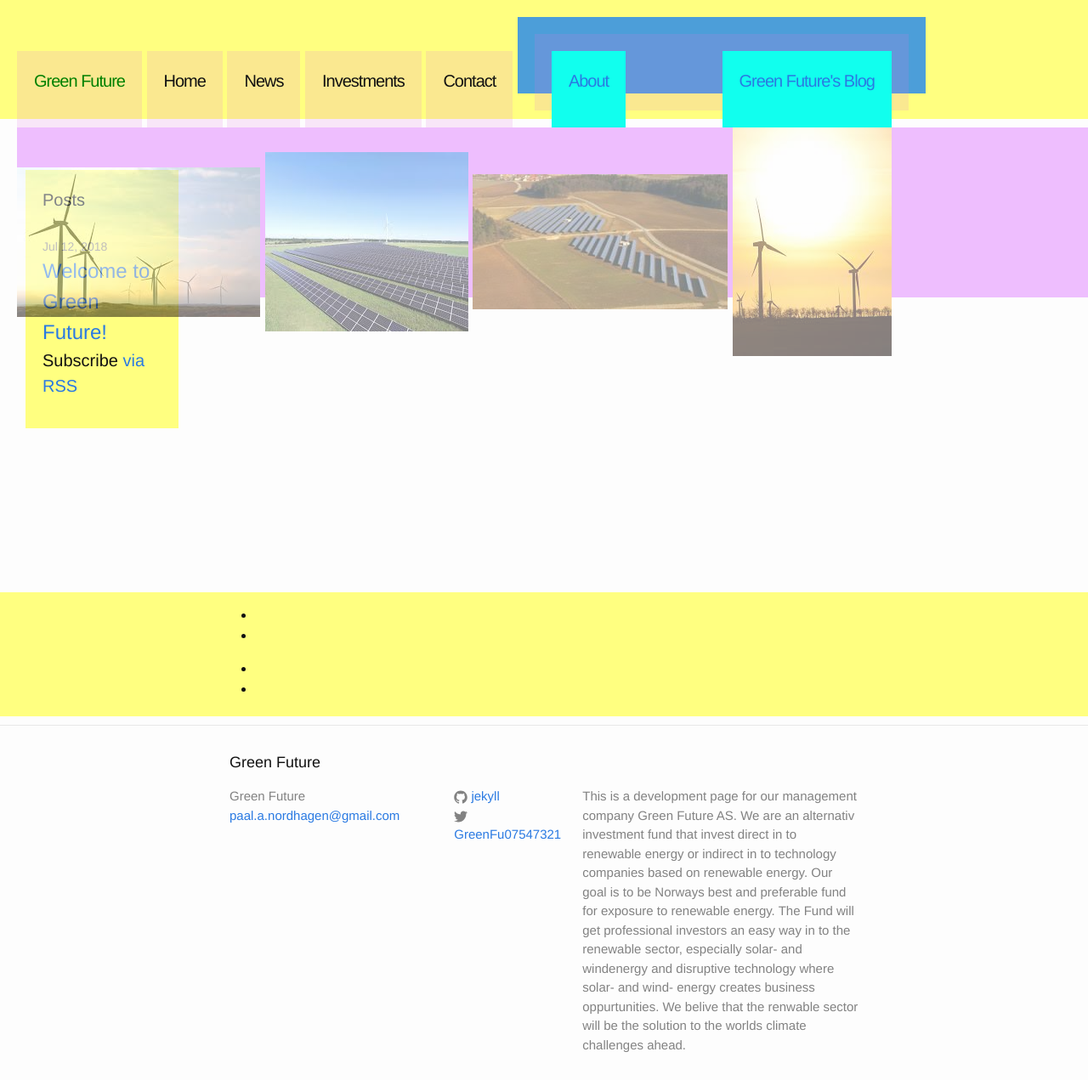
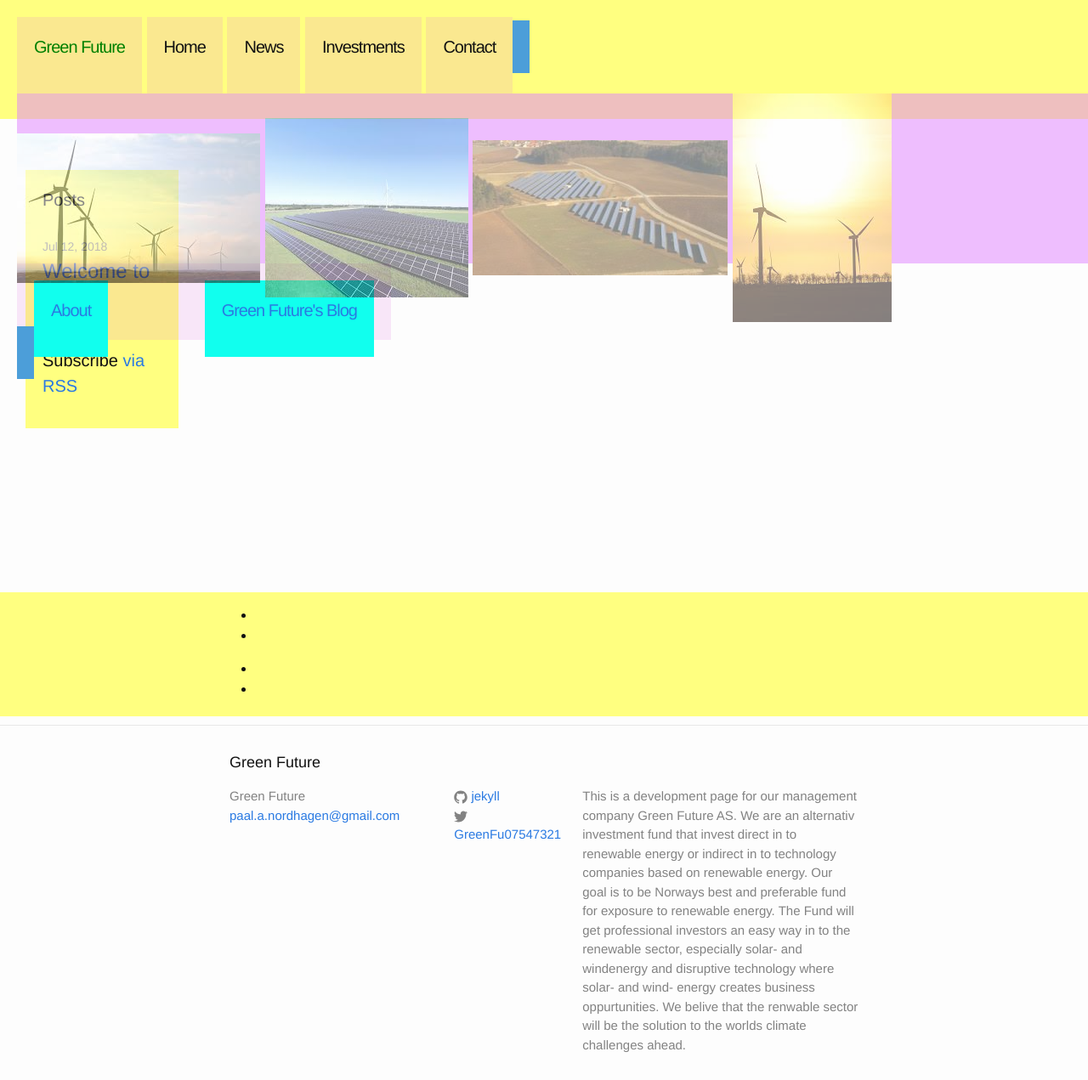
Before and after one commit to Paal-August/Paal-August.github.io, a Jekyll site: the page built from index.html, in a window 1280 px wide and 1271 px high. Shown: the whole window at 85% size. Built offline with Jekyll 4.4.1, drawn with Linux system fonts in a browser that asks for light colours.

Commit message:
Update _layout.scss

```diff
--- a/_sass/_layout.scss
+++ b/_sass/_layout.scss
@@ -107,7 +107,7 @@
     letter-spacing: -1px;
     padding:20px;
     background-color:#4c9ed9;
-    display:inline-flex;
+    display:inline;
 }
 /*.menu-icon {
     grid-area: 1 / 6 / 2/7;
```
